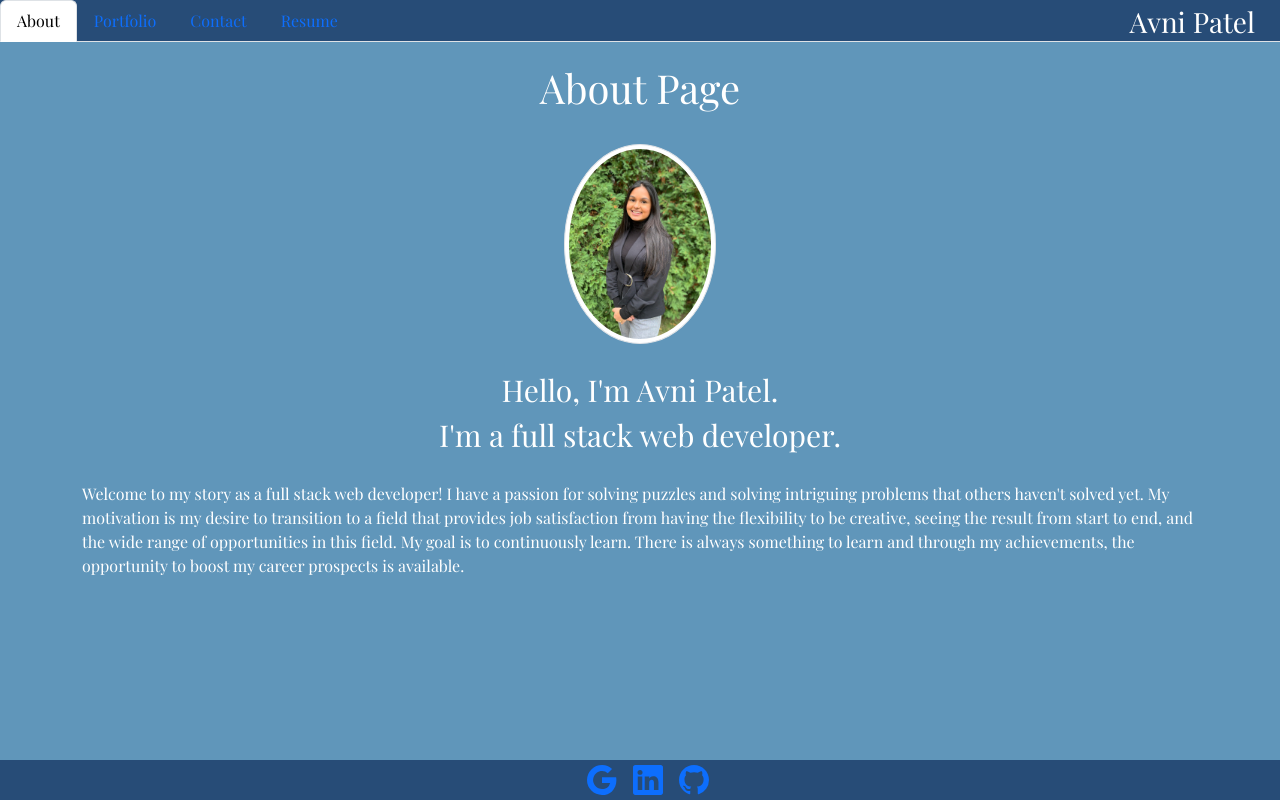
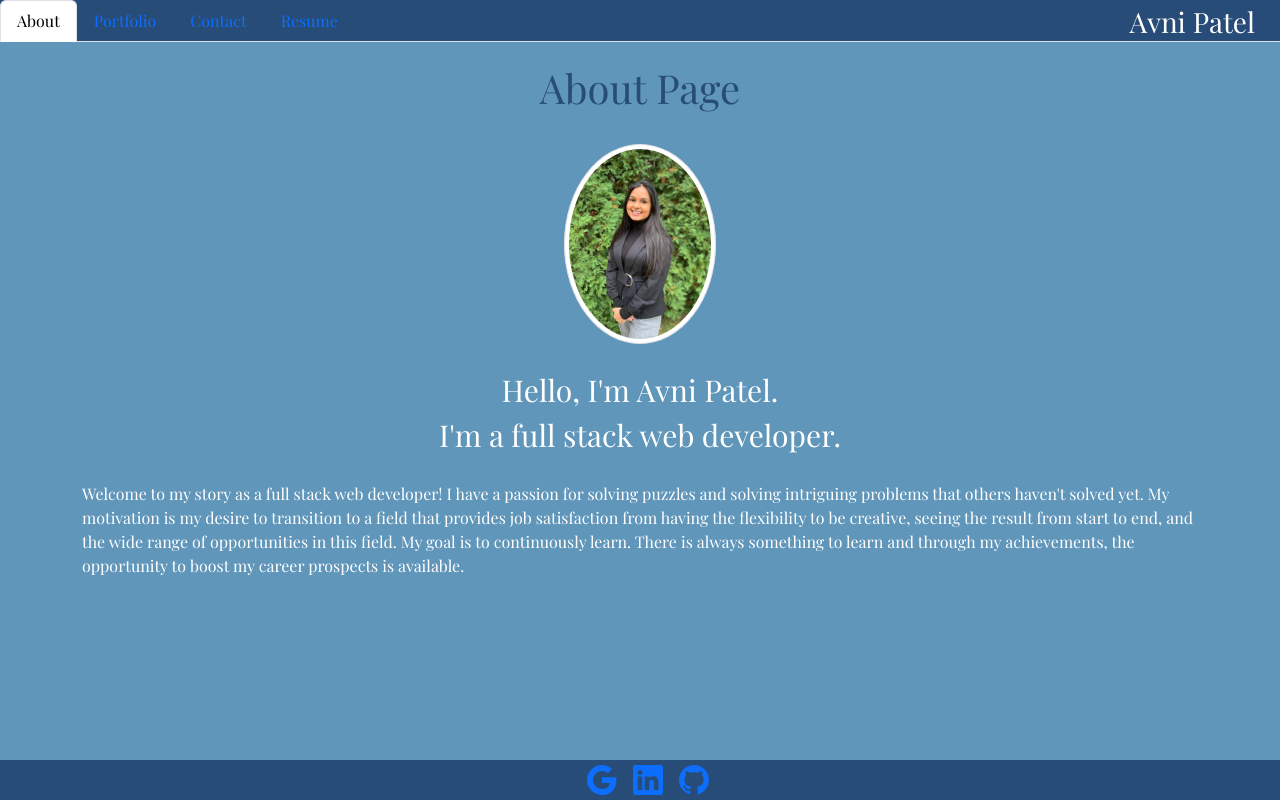
Before and after one commit to avni0000patel/React-Portfolio, a React (Create React App) app: page / in a window 1280 px wide. Built offline with nearby package versions, Linux system fonts and the light colour scheme.

Commit message:
colors for title pages

```diff
--- a/src/components/pages/About.js
+++ b/src/components/pages/About.js
@@ -16,13 +16,16 @@ export default function About() {
         },
         hello: {
             fontSize: '30px',
+        },
+        pop: {
+            color: '#274C77',
         }
     };
     return (
         <section style={styles.top}>
             <div className="about-me">
                 <br />
-                <h1 className="text-center">About Page</h1>
+                <h1 style={styles.pop} className="text-center">About Page</h1>
                 <br />
             </div>
             <div>
--- a/src/components/pages/Contact.js
+++ b/src/components/pages/Contact.js
@@ -10,6 +10,9 @@ export default function Contact() {
             paddingTop: '40px',
             paddingBottom: '40px',
         },
+        pop: {
+            color: '#274C77',
+        }
     }
 
     const [formInput, setFormInput] = useState({
@@ -71,7 +74,7 @@ export default function Contact() {
         <section style={styles.top}>
             <div className="portfolio">
                 <br />
-                <h1 className="text-center">Contact Page</h1>
+                <h1 style={styles.pop} className="text-center">Contact Page</h1>
                 <br />
             </div>
             <div className="contact">
--- a/src/components/pages/Portfolio.js
+++ b/src/components/pages/Portfolio.js
@@ -35,13 +35,16 @@ export default function Portfolio() {
         img: {
             height: '300px',
             width: '300px',
+        },
+        pop: {
+            color: '#274C77',
         }
     }
     return (
         <section style={styles.top}>
             <div id="portfolio" className="portfolio">
                 <br />
-                <h1 className="text-center">Portfolio Page</h1>
+                <h1 style={styles.pop} className="text-center">Portfolio Page</h1>
                 <br />
             </div>
             <div className="portfolio">
--- a/src/components/pages/Resume.js
+++ b/src/components/pages/Resume.js
@@ -7,12 +7,15 @@ export default function Resume() {
             paddingTop: '40px',
             paddingBottom: '40px',
         },
+        pop: {
+            color: '#274C77',
+        }
     }
     return (
         <section style={styles.top}>
             <div className="resume">
                 <br />
-                <h1 className="text-center">Resume Page</h1>
+                <h1 style={styles.pop} className="text-center">Resume Page</h1>
                 <br />
             </div>
             <div className="download">
```
